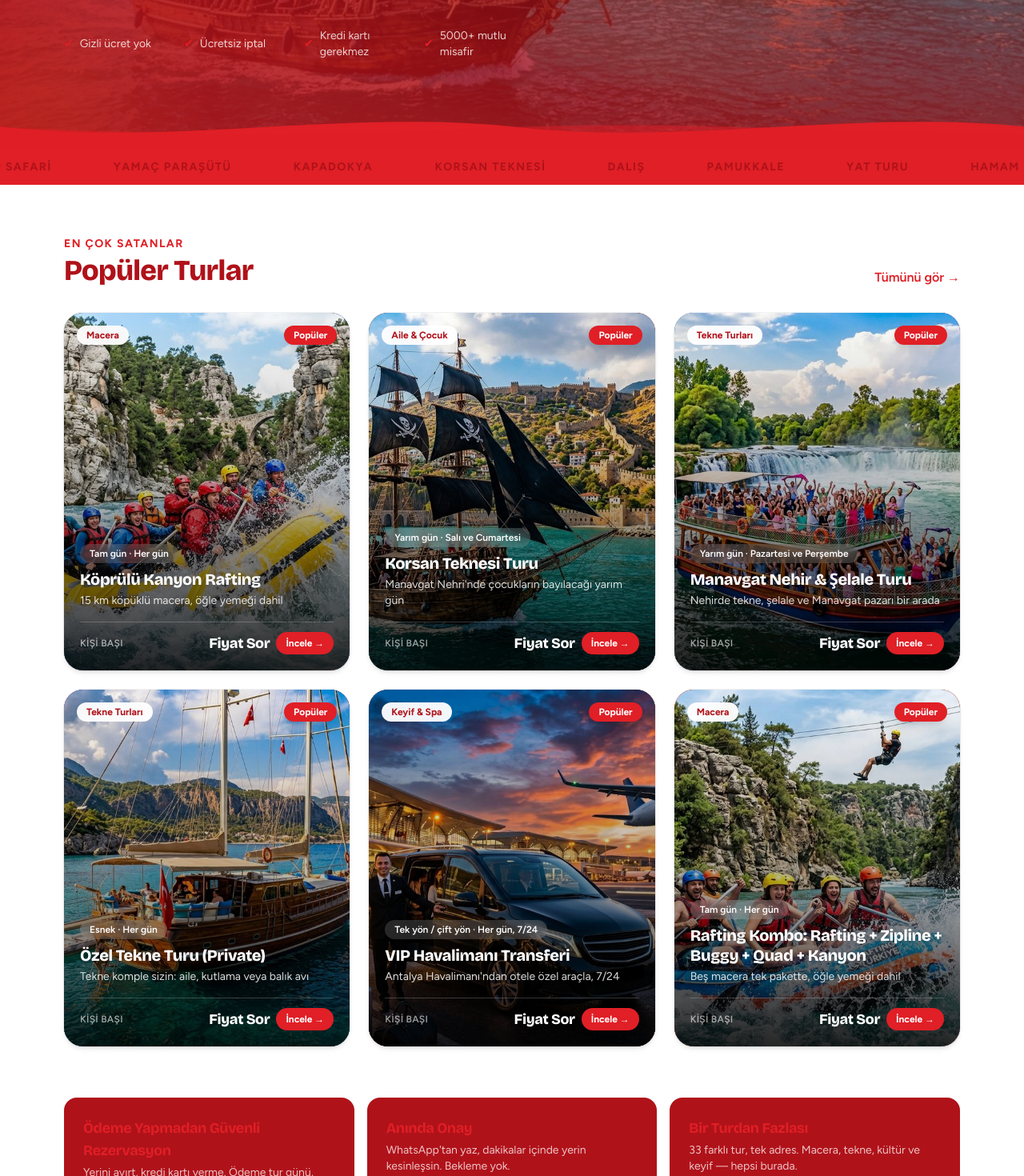
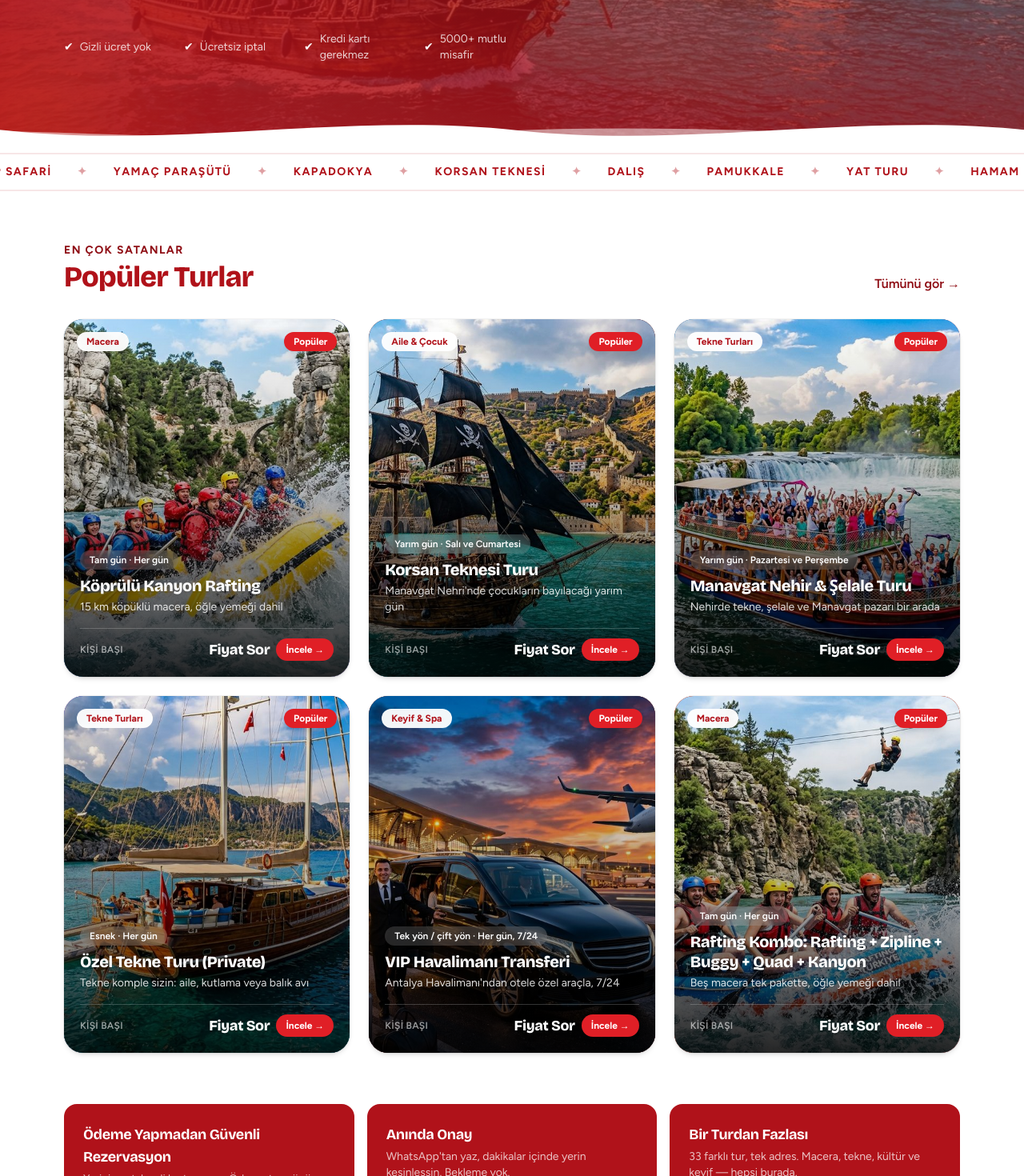
Before and after one commit to pekcandanoglumustafa/rivyera-tur, a Next.js app: page / in a window 1280 px wide. Shown: the part 640-2110 px from the top of the page at 80% size. Built offline with nearby package versions, Linux system fonts and the light colour scheme.

Commit message:
Kontrast düzeltmesi: kırmızı zeminde beyaz metin, şerit beyaza alındı, tüm okunurluk sorunları giderildi

```diff
--- a/app/page.tsx
+++ b/app/page.tsx
@@ -57,8 +57,8 @@ export default function Home() {
           />
         </div>
         <div className="relative mx-auto max-w-6xl px-4 py-20 md:py-28">
-          <p className="mb-4 inline-flex items-center gap-2 rounded-full border border-turq/40 bg-turq/10 px-4 py-1 text-sm font-semibold text-turq">
-            <span className="h-2 w-2 rounded-full bg-turq" /> Anında Onay · Antalya · Side · Manavgat · Belek · Alanya
+          <p className="mb-4 inline-flex items-center gap-2 rounded-full border border-white/40 bg-white/15 px-4 py-1.5 text-sm font-semibold text-white backdrop-blur">
+            <span className="h-2 w-2 rounded-full bg-white" /> Anında Onay · Antalya · Side · Manavgat · Belek · Alanya
           </p>
           <h1 className="display max-w-3xl text-4xl font-extrabold leading-tight md:text-6xl">
             Hayalinizdeki turu bugün ayırtın —
@@ -86,30 +86,30 @@ export default function Home() {
             </a>
           </div>
           <div className="mt-10 grid max-w-xl grid-cols-2 gap-x-6 gap-y-3 text-sm text-white/80 sm:grid-cols-4">
-            <span className="flex items-center gap-2"><span className="text-turq">✔</span> Gizli ücret yok</span>
-            <span className="flex items-center gap-2"><span className="text-turq">✔</span> Ücretsiz iptal</span>
-            <span className="flex items-center gap-2"><span className="text-turq">✔</span> Kredi kartı gerekmez</span>
-            <span className="flex items-center gap-2"><span className="text-turq">✔</span> 5000+ mutlu misafir</span>
+            <span className="flex items-center gap-2"><span className="text-white">✔</span> Gizli ücret yok</span>
+            <span className="flex items-center gap-2"><span className="text-white">✔</span> Ücretsiz iptal</span>
+            <span className="flex items-center gap-2"><span className="text-white">✔</span> Kredi kartı gerekmez</span>
+            <span className="flex items-center gap-2"><span className="text-white">✔</span> 5000+ mutlu misafir</span>
           </div>
         </div>
         {/* Akan dalgalar */}
         <div className="absolute inset-x-0 bottom-0 h-14 overflow-hidden" aria-hidden>
-          <svg className="wave absolute bottom-0 h-14 w-[200%]" viewBox="0 0 2880 60" preserveAspectRatio="none" fill="var(--color-turq)">
+          <svg className="wave absolute bottom-0 h-14 w-[200%]" viewBox="0 0 2880 60" preserveAspectRatio="none" fill="#ffffff">
             <path d="M0,30 C240,55 480,5 720,30 C960,55 1200,5 1440,30 C1680,55 1920,5 2160,30 C2400,55 2640,5 2880,30 L2880,60 L0,60 Z" />
           </svg>
-          <svg className="wave-slow absolute bottom-0 h-14 w-[200%]" viewBox="0 0 2880 60" preserveAspectRatio="none" fill="var(--color-turq)">
+          <svg className="wave-slow absolute bottom-0 h-14 w-[200%]" viewBox="0 0 2880 60" preserveAspectRatio="none" fill="#ffffff">
             <path d="M0,35 C360,10 720,55 1080,35 C1440,10 1800,55 2160,35 C2520,10 2880,55 2880,35 L2880,60 L0,60 Z" />
           </svg>
         </div>
       </section>
 
       {/* KAYAN ŞERİT */}
-      <div className="overflow-hidden bg-turq py-3 text-navy" aria-hidden>
+      <div className="overflow-hidden border-y-2 border-navy/10 bg-white py-3 text-navy" aria-hidden>
         <div className="marquee-track gap-8 px-4 text-sm font-extrabold uppercase tracking-widest">
           {[0, 1].map((k) => (
             <span key={k} className="flex shrink-0 gap-8">
               {["Rafting", "Tekne Turları", "Jeep Safari", "Yamaç Paraşütü", "Kapadokya", "Korsan Teknesi", "Dalış", "Pamukkale", "Yat Turu", "Hamam"].map((t) => (
-                <span key={t} className="flex items-center gap-8">{t} <span className="text-cta">✦</span></span>
+                <span key={t} className="flex items-center gap-8">{t} <span className="text-navy/40">✦</span></span>
               ))}
             </span>
           ))}
@@ -120,14 +120,14 @@ export default function Home() {
       <section id="populer" className="mx-auto max-w-6xl px-4 py-16">
         <div className="mb-8 flex items-end justify-between">
           <div>
-            <p className="text-sm font-bold uppercase tracking-widest text-turq">
+            <p className="text-sm font-bold uppercase tracking-widest text-deep">
               En çok satanlar
             </p>
             <h2 className="display mt-1 text-3xl font-extrabold text-navy md:text-4xl">
               Popüler Turlar
             </h2>
           </div>
-          <Link href="/turlar" className="hidden font-semibold text-turq hover:underline md:block">
+          <Link href="/turlar" className="hidden font-semibold text-deep hover:underline md:block">
             Tümünü gör →
           </Link>
         </div>
@@ -144,15 +144,15 @@ export default function Home() {
       <section className="mx-auto max-w-6xl px-4 pb-4">
         <div className="grid gap-4 sm:grid-cols-3">
           <div className="rounded-2xl bg-navy p-6 text-white">
-            <p className="display text-lg font-bold text-turq">Ödeme Yapmadan Güvenli Rezervasyon</p>
+            <p className="display text-lg font-bold text-white">Ödeme Yapmadan Güvenli Rezervasyon</p>
             <p className="mt-1 text-sm text-white/75">Yerini ayırt, kredi kartı verme. Ödeme tur günü, otelden karşılamayla.</p>
           </div>
           <div className="rounded-2xl bg-navy p-6 text-white">
-            <p className="display text-lg font-bold text-turq">Anında Onay</p>
+            <p className="display text-lg font-bold text-white">Anında Onay</p>
             <p className="mt-1 text-sm text-white/75">WhatsApp&apos;tan yaz, dakikalar içinde yerin kesinleşsin. Bekleme yok.</p>
           </div>
           <div className="rounded-2xl bg-navy p-6 text-white">
-            <p className="display text-lg font-bold text-turq">Bir Turdan Fazlası</p>
+            <p className="display text-lg font-bold text-white">Bir Turdan Fazlası</p>
             <p className="mt-1 text-sm text-white/75">33 farklı tur, tek adres. Macera, tekne, kültür ve keyif — hepsi burada.</p>
           </div>
         </div>
--- a/app/turlar/[slug]/page.tsx
+++ b/app/turlar/[slug]/page.tsx
@@ -111,11 +111,11 @@ export default async function TourPage({
             {tour.program.map((p, i) => (
               <li key={i} className="relative flex gap-4 pb-6 last:pb-0">
                 <div className="flex flex-col items-center">
-                  <span className="h-3 w-3 shrink-0 rounded-full bg-turq" />
-                  {i < tour.program.length - 1 && <span className="w-px flex-1 bg-turq/30" />}
+                  <span className="h-3 w-3 shrink-0 rounded-full bg-cta" />
+                  {i < tour.program.length - 1 && <span className="w-px flex-1 bg-cta/30" />}
                 </div>
                 <div>
-                  <p className="text-sm font-bold uppercase tracking-wide text-turq">{p.time}</p>
+                  <p className="text-sm font-bold uppercase tracking-wide text-deep">{p.time}</p>
                   <p className="text-ink/85">{p.text}</p>
                 </div>
               </li>
--- a/components/FAQ.tsx
+++ b/components/FAQ.tsx
@@ -5,7 +5,7 @@ export default function FAQ({ items }: { items: { q: string; a: string }[] }) {
         <details key={f.q} className="group rounded-xl bg-white p-4 ring-1 ring-black/5">
           <summary className="flex cursor-pointer list-none items-center justify-between font-semibold text-navy">
             {f.q}
-            <span className="ml-4 text-turq transition group-open:rotate-45" aria-hidden>+</span>
+            <span className="ml-4 text-cta transition group-open:rotate-45" aria-hidden>+</span>
           </summary>
           <p className="mt-2 text-sm leading-relaxed text-ink/75">{f.a}</p>
         </details>
--- a/components/Footer.tsx
+++ b/components/Footer.tsx
@@ -20,7 +20,7 @@ export default function Footer() {
           <ul className="space-y-2 text-sm text-white/70">
             {tours.filter((t) => t.popular).map((t) => (
               <li key={t.slug}>
-                <Link href={`/turlar/${t.slug}`} className="hover:text-turq">
+                <Link href={`/turlar/${t.slug}`} className="hover:text-white">
                   {t.name}
                 </Link>
               </li>
@@ -31,17 +31,17 @@ export default function Footer() {
           <p className="mb-3 font-bold">Rezervasyon</p>
           <ul className="space-y-2 text-sm text-white/70">
             <li>
-              <a href={`tel:${CONTACT.phoneIntl}`} className="hover:text-turq">
+              <a href={`tel:${CONTACT.phoneIntl}`} className="hover:text-white">
                 Telefon: {CONTACT.phoneDisplay}
               </a>
             </li>
             <li>
-              <a href={CONTACT.whatsapp} target="_blank" rel="noopener" className="hover:text-turq">
+              <a href={CONTACT.whatsapp} target="_blank" rel="noopener" className="hover:text-white">
                 WhatsApp ile yazın
               </a>
             </li>
             <li>
-              <a href={CONTACT.instagram} target="_blank" rel="noopener" className="hover:text-turq">
+              <a href={CONTACT.instagram} target="_blank" rel="noopener" className="hover:text-white">
                 Instagram
               </a>
             </li>
--- a/components/Header.tsx
+++ b/components/Header.tsx
@@ -10,10 +10,10 @@ export default function Header() {
           Sonnenklar<span className="text-turq">Tur</span>
         </Link>
         <nav className="hidden gap-6 text-sm font-medium md:flex">
-          <Link href="/turlar" className="hover:text-turq">Turlar</Link>
-          <Link href="/#populer" className="hover:text-turq">Popüler</Link>
-          <Link href="/#sss" className="hover:text-turq">S.S.S.</Link>
-          <Link href="/iletisim" className="hover:text-turq">İletişim</Link>
+          <Link href="/turlar" className="hover:text-white/70">Turlar</Link>
+          <Link href="/#populer" className="hover:text-white/70">Popüler</Link>
+          <Link href="/#sss" className="hover:text-white/70">S.S.S.</Link>
+          <Link href="/iletisim" className="hover:text-white/70">İletişim</Link>
         </nav>
         <div className="flex items-center gap-2">
           <a
```
